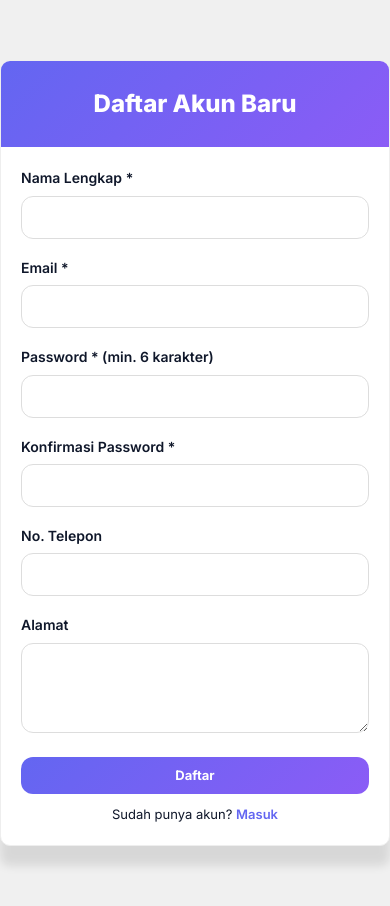
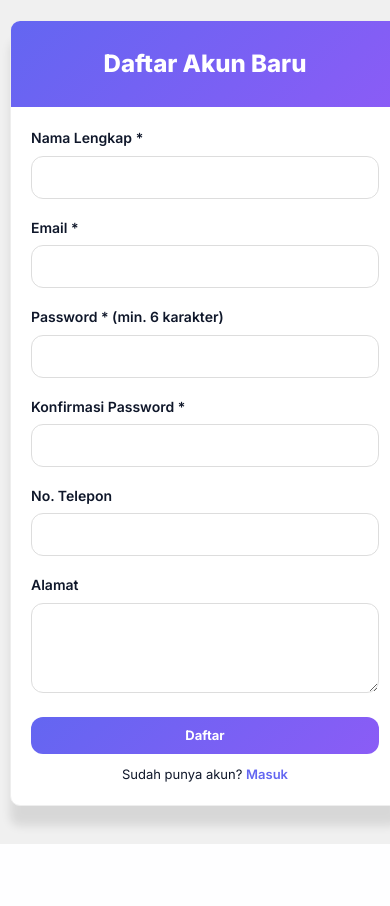
Before and after one commit to l200240164-galihwikuu/toko-online, a PHP site: page /register.php in a window 390 px wide. After the commit the page ends 844 px from the top, so only its background shows below. Run offline with PHP 8.4, Linux system fonts and the light colour scheme.

Commit message:
Add responsive styles for login wrapper
Add styles for login wrapper in register view for responsive design.

```diff
--- a/assets/css/style.css
+++ b/assets/css/style.css
@@ -1031,6 +1031,19 @@ textarea.form-control { resize: vertical; min-height: 90px; }
         padding: 12px 14px;
         font-size: 12px;
     }
+   .login-wrapper.register-wrapper{
+    width: 600px;
+    max-width: 90%;
+    margin: 60px auto;
+   }
+}
+
+@media (max-width: 576px) {
+   .login-wrapper.register-wrapper {
+      width: 100%;
+      max-width: 100%;
+      margin: 20px 10px;
+   }
 }
 
 @media (max-width: 480px) {
```
